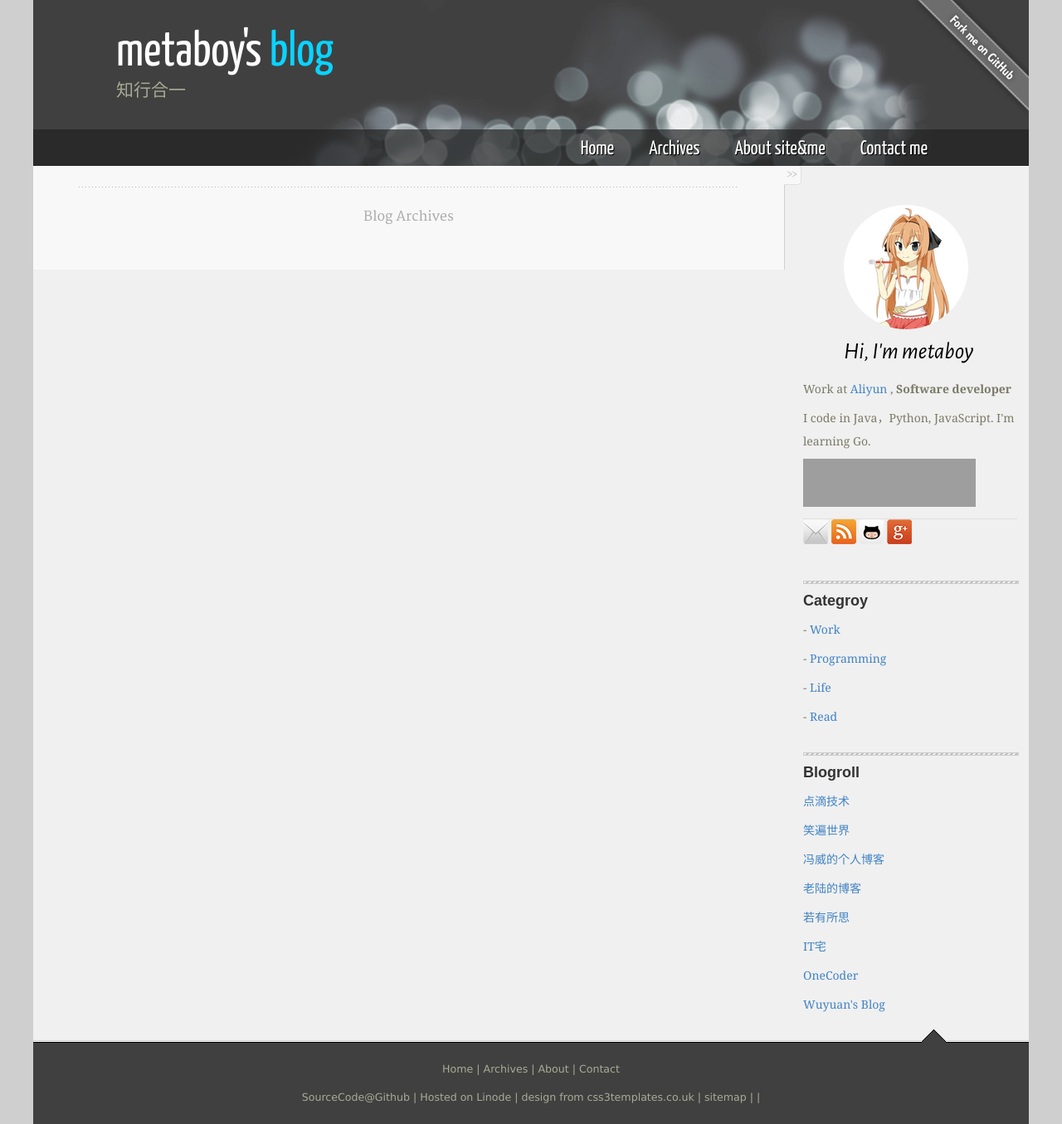
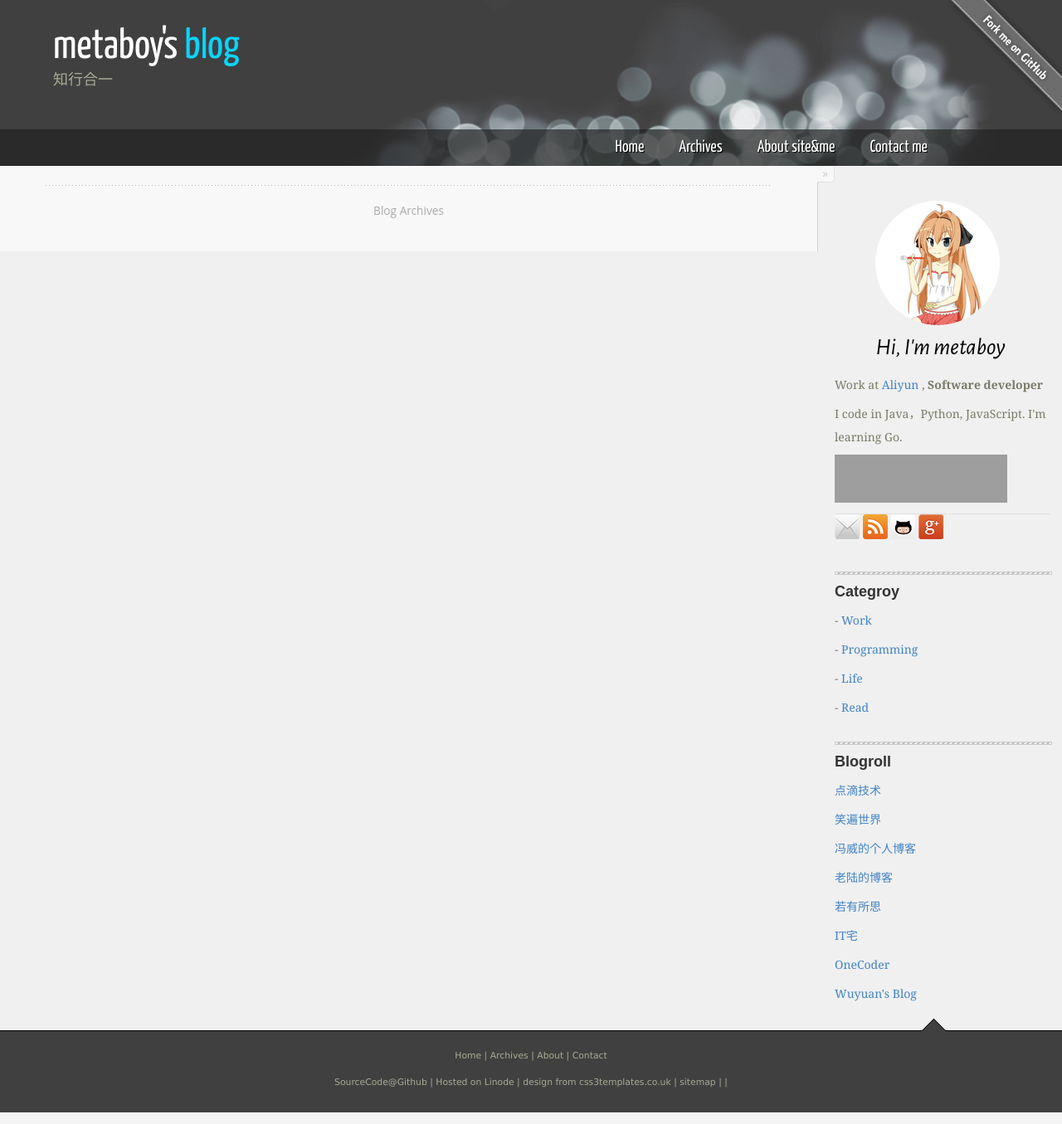
Before and after one commit to wangyuxiong/My_Blog, a Django app: page / in a window 1280 px wide. Shown: the whole page at 83% size. Run offline with Django 3.2, Linux system fonts and the light colour scheme; data that the repository does not hold is empty; grey boxes are pictures that could not be loaded.

Commit message:
style modify

```diff
--- a/css3two_blog/static/css3two_blog/css/gfm.css
+++ b/css3two_blog/static/css3two_blog/css/gfm.css
@@ -16,10 +16,11 @@
 }
 
 body {
-  font-family: "Merriweather", "冬青黑体简体中文", "Microsoft YaHei", "微软雅黑", SimSun, "宋体", Heiti, "黑体",
-'droid_sansregular', arial, serif;
-  font-size: 14px;
-  line-height: 1.6;
+  /*font-family: "Merriweather", "冬青黑体简体中文", "Microsoft YaHei", "微软雅黑", SimSun, "宋体", Heiti, "黑体",*/
+/*'droid_sansregular', arial, serif;*/
+  font-family: "Open Sans", "Helvetica Neue", Helvetica, Arial, "Hiragino Sans GB", "Microsoft Yahei", sans-serif;
+  font-size: 12px;
+  line-height: 1.4;
   /*padding-top: 10px;
   padding-bottom: 10px;
   background-color: white;
@@ -101,25 +102,25 @@ h6 tt, h6 code {
   font-size: inherit; }
 
 h1 {
-  font-size: 30px;
+  font-size: 24px;
   color: black; }
 
 h2 {
-  font-size: 24px;
+  font-size: 20px;
   color: black; }
 
 h3 {
-  font-size: 18px; }
+  font-size: 16px; }
 
 h4 {
-  font-size: 16px; }
+  font-size: 14px; }
 
 h5 {
-  font-size: 14px; }
+  font-size: 12px; }
 
 h6 {
   color: #777777;
-  font-size: 14px; }
+  font-size: 12px; }
 
 p, blockquote, ul, ol, dl, li {
   margin: 3px 0;
--- a/css3two_blog/static/css3two_blog/css/style.css
+++ b/css3two_blog/static/css3two_blog/css/style.css
@@ -165,7 +165,7 @@ ol li {
 }
 
 #main, #logo, #site_content, footer {
-  max-width: 1200px;
+  max-width: 100%;
   overflow: hidden;
   margin: 0px auto;
 }
@@ -177,7 +177,7 @@ body>div>header {
 }
 
 #logo {
-  width: 1000px;
+  width: 90%;
   height: 200px;
   background: transparent url(../images/logo.png) no-repeat right;
   color: #888;
```
